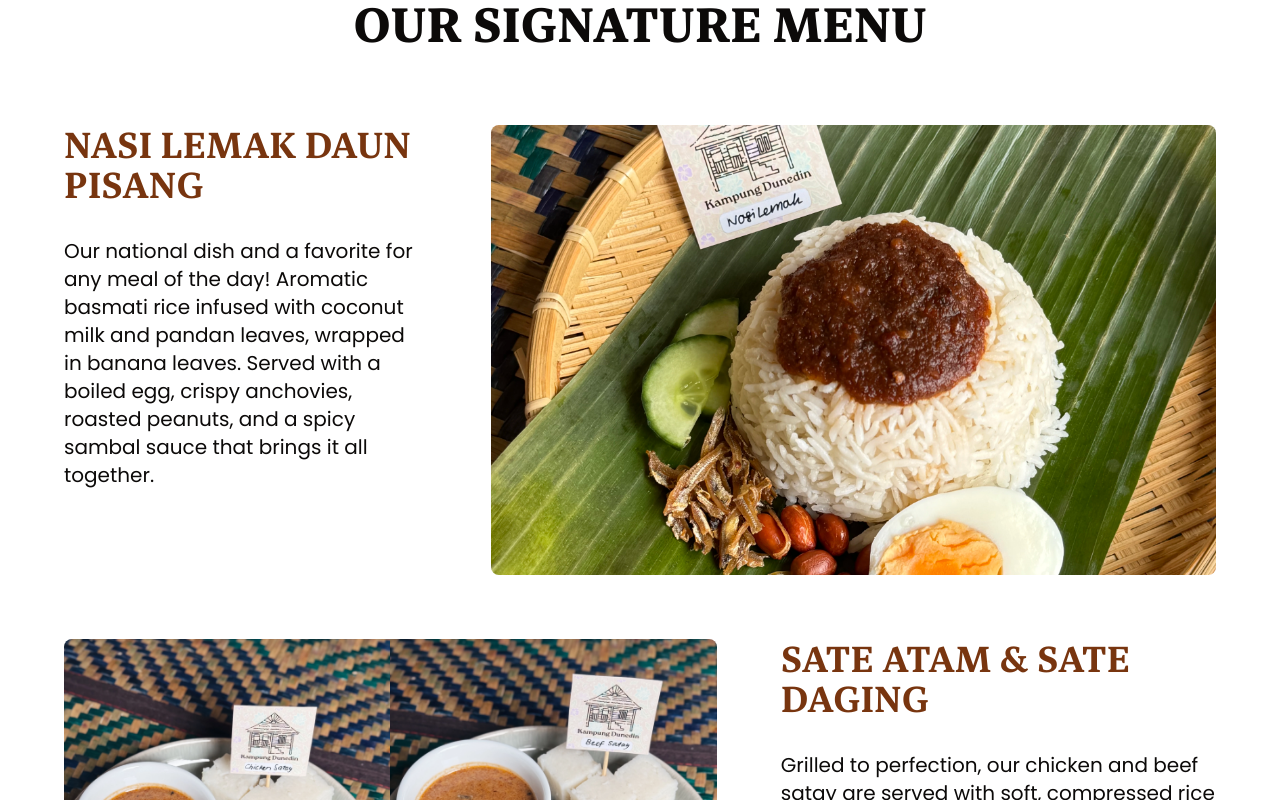
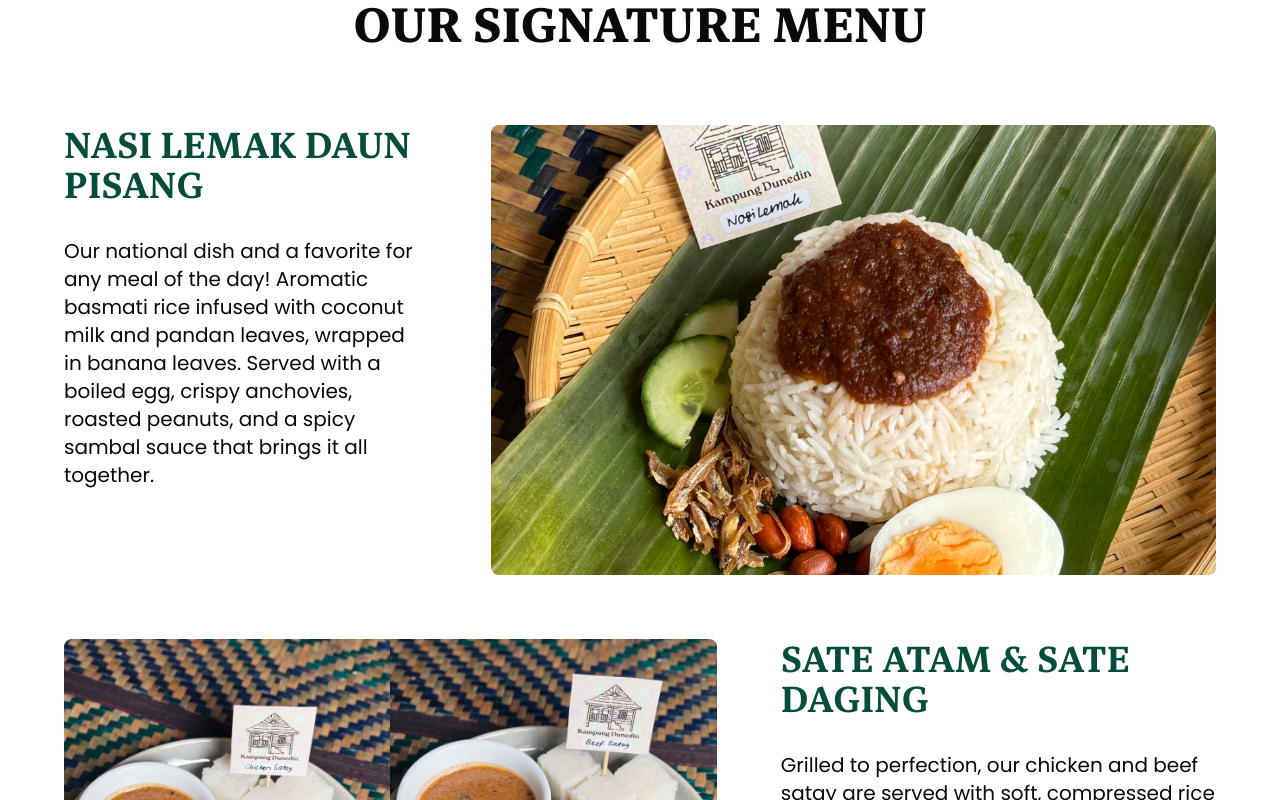
Before and after one commit to wamofi97/kampung-dunedin, a Next.js app: page / in a window 1280 px wide. Shown: the part 1620-2420 px from the top of the page. Built offline with nearby package versions, Linux system fonts and the light colour scheme.

Commit message:
put review slider bottom page

```diff
--- a/src/app/page.tsx
+++ b/src/app/page.tsx
@@ -1,6 +1,5 @@
 import Headingwbackground from "@/components/Headingwbackground";
 import Hero from "@/components/Hero";
-import MenuSlider from "@/components/MenuSlider";
 import Note from "@/components/Note";
 import ReviewsSlider from "@/components/ReviewSlider";
 import { Button } from "@/components/ui/button";
@@ -15,9 +14,7 @@ export default function Home() {
       <div className="absolute w-full bg-gradient-to-b from-white/50 to-black/90"></div>
       <Hero />
 
-      {/* <ReviewsSlider />
-      <MenuSlider /> */}
-      <section className="relative my-16 max-w-6xl">
+      <section className="my-16 max-w-6xl">
         <Headingwbackground>Welcome to Kampung Dunedin!</Headingwbackground>
         <div className="flex flex-col gap-4 md:flex-row md:gap-8 lg:gap-20">
           <div className="rounded-xl md:w-1/2">
@@ -52,7 +49,7 @@ export default function Home() {
         <div className="">
           <div className="flex flex-col justify-between gap-4 md:flex-row md:gap-8 lg:gap-16">
             <div className="space-y-8 md:w-1/3">
-              <h3 className="font-heading text-2xl font-semibold text-amber-900 lg:text-4xl">
+              <h3 className="font-heading text-2xl font-semibold text-emerald-900 lg:text-4xl">
                 NASI LEMAK DAUN PISANG
               </h3>
               <p className="text-lg lg:text-xl">
@@ -75,7 +72,7 @@ export default function Home() {
 
           <div className="my-16 flex flex-col justify-between gap-4 md:flex-row-reverse md:gap-8 lg:gap-16">
             <div className="space-y-8 md:w-2/5">
-              <h3 className="font-heading text-2xl font-semibold text-amber-900 lg:text-4xl">
+              <h3 className="font-heading text-2xl font-semibold text-emerald-900 lg:text-4xl">
                 SATE ATAM & SATE DAGING
               </h3>
               <p className="text-lg lg:text-xl">
@@ -179,6 +176,8 @@ export default function Home() {
         </div>
       </section>
 
+      <ReviewsSlider />
+
       <section className="my-16 max-w-6xl space-y-4">
         <Headingwbackground>
           Stay Updated with Our Weekly Menu!
```
